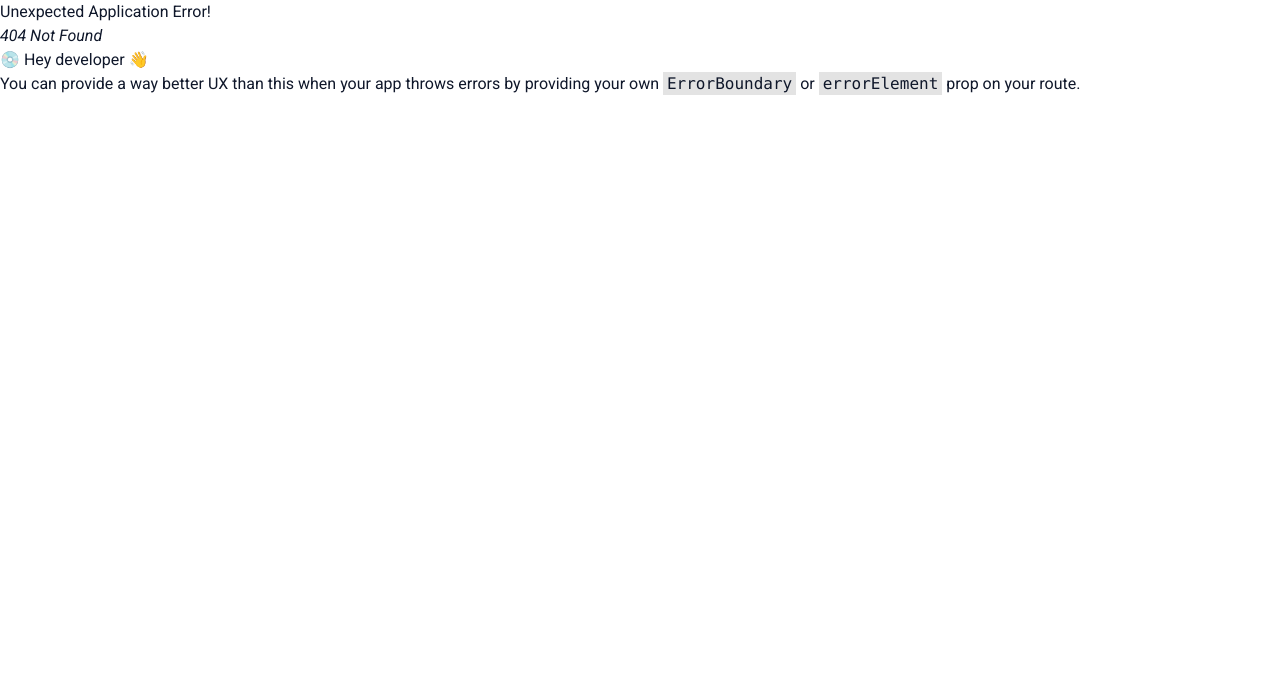
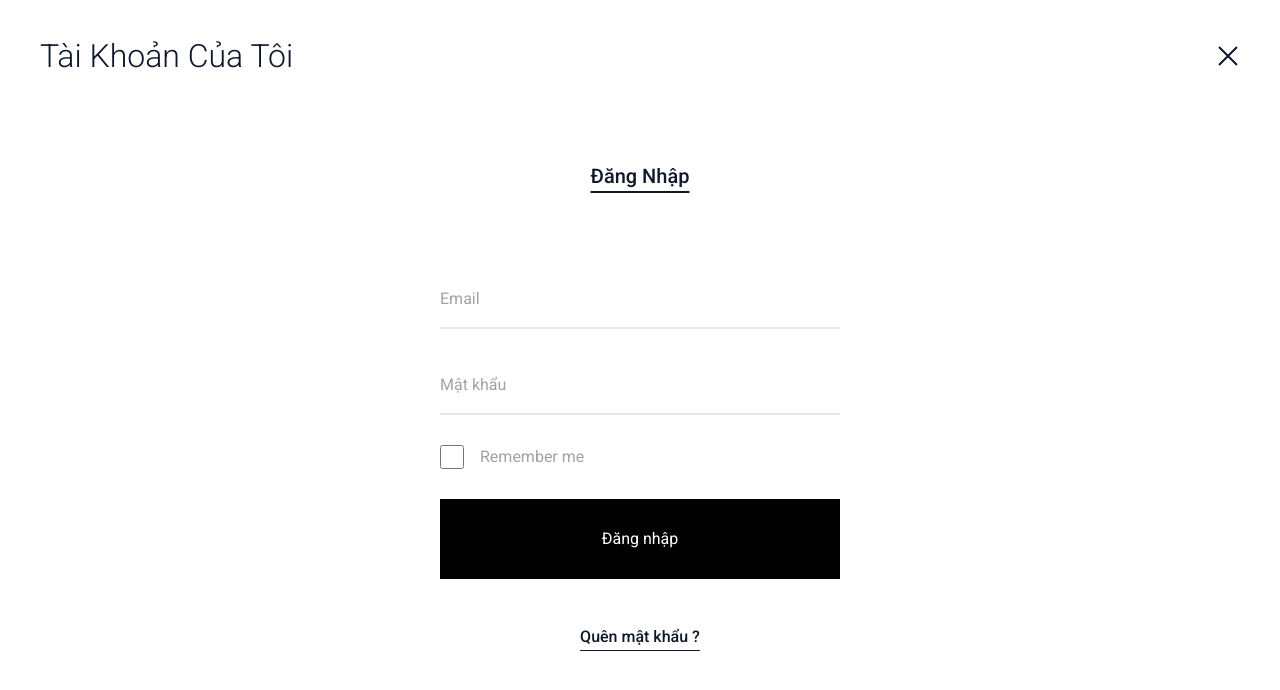
Before and after one commit to ductandev/FE_hokkaidovietnam, a React (Create React App) app in the folder hokaidovietnam_fontend_client/: page /login in a window 1280 px wide. Before the commit this address had no page. Shown: the top 690 px of the page. Built offline with nearby package versions, Linux system fonts and the light colour scheme.

Commit message:
feat: login-page

```diff
--- a/hokaidovietnam_fontend_client/src/Components/Input/Input.tsx
+++ b/hokaidovietnam_fontend_client/src/Components/Input/Input.tsx
@@ -13,13 +13,13 @@ interface InputProps {
 
 const Input: React.FC<InputProps> = ({
   id,
+  name,
   type = "text",
   placeholder,
   disabled,
   required,
   onInput,
   onBlur,
-  name,
 }) => {
 
   return (
--- /dev/null
+++ b/hokaidovietnam_fontend_client/src/Components/Input/InputFrm.tsx
@@ -0,0 +1,75 @@
+"use client";
+
+interface InputProps {
+    id: string;
+    label: string;
+    type?: string;
+    disabled?: boolean;
+    required?: boolean;
+    onInput: (e: React.ChangeEvent<any>) => any;
+    onBlur: (e: React.ChangeEvent<any>) => any;
+    name: string;
+}
+
+const InputFrm: React.FC<InputProps> = ({
+    id,
+    name,
+    label,
+    type = "text",
+    disabled,
+    required,
+    onInput,
+    onBlur,
+}) => {
+
+    return (
+        <div className="w-full relative">
+            <input
+                id={id}
+                name={name}
+                type={type}
+                disabled={disabled}
+                onInput={onInput}
+                onBlur={onBlur}
+                placeholder=" "
+                className={`
+                py-3
+                w-full
+                text-lg
+                border-b-2
+                focus:border-b-black
+
+                peer
+                transition
+                duration-700
+                outline-none
+                disabled:opacity-70
+                disabled:cursor-not-allowed
+            `}
+            />
+            <label
+                className={`
+                text-md
+                text-zinc-400
+
+                absolute
+                top-4
+                left-0
+                z-10
+
+                transform
+                duration-500
+                origin-[0]
+
+                -translate-y-7
+                peer-focus:-translate-y-7
+                peer-placeholder-shown:translate-y-0
+            `}
+            >
+                {label}
+            </label>
+        </div>
+    );
+};
+
+export default InputFrm;
--- a/hokaidovietnam_fontend_client/src/Pages/Contact/index.tsx
+++ b/hokaidovietnam_fontend_client/src/Pages/Contact/index.tsx
@@ -60,7 +60,6 @@ export default function Contact() {
             md:pt-12
             lg:pt-14
             xl:pt-[67px]
-
             `}
       >
         <div
--- a/hokaidovietnam_fontend_client/src/Pages/Login/index.tsx
+++ b/hokaidovietnam_fontend_client/src/Pages/Login/index.tsx
@@ -1,9 +1,132 @@
-import React from 'react'
+import InputFrm from "@/Components/Input/InputFrm";
+import { GrClose } from "react-icons/gr";
+
+import { useFormik } from "formik";
+import * as yup from "yup";
 
 
+export interface UserLoginFrm {
+    email: string;
+    password: string;
+    remember: boolean;
+}
 
 export default function Login() {
+
+    const loginFrm = useFormik<UserLoginFrm>({
+        initialValues: {
+            email: "",
+            password: "",
+            remember: false,
+        },
+        validationSchema: yup.object().shape({
+            email: yup
+                .string()
+                .required("Email không được bỏ trống!")
+                .email("Email không hợp lệ!"),
+            password: yup
+                .string()
+                .required("Password không được bỏ trống!")
+                .min(6, "Password phải từ 6 đến 32 ký tự.")
+                .max(32, "Password phải từ 6 đến 32 ký tự."),
+            remember: yup
+                .boolean()
+        }),
+        onSubmit: (values: UserLoginFrm) => {
+            console.log(values)
+            // const actionApi = loginAsyncAction(values);
+            // dispatch(actionApi);
+        },
+    });
+
     return (
-        <div>Login</div>
-    )
+        <div>
+            <div className="flex justify-between items-center p-10">
+                <h2 className="text-[32px] leading-none font-light">Tài Khoản Của Tôi</h2>
+                <a href="/">
+                    <GrClose className="w-6 h-6" />
+                </a>
+            </div>
+
+            <div className="container mx-auto pt-[50px] leading-none">
+                <h2
+                    className={`
+                    text-xl
+                    text-center
+                    font-medium
+                    pb-[10px]
+                    underline
+                    underline-offset-8
+                    mb-[75px]
+                    `}>Đăng Nhập
+                </h2>
+
+                <form
+                    className="w-[400px] max-w-full mx-auto"
+                    onSubmit={loginFrm.handleSubmit}
+                >
+                    <div className="mb-[32px]">
+                        <InputFrm
+                            id="email"
+                            name="email"
+                            label="Email"
+                            required
+                            onInput={loginFrm.handleChange}
+                            onBlur={loginFrm.handleChange}
+                            disabled={false}
+                        />
+                        {loginFrm.errors.email && (
+                            <p className="text-rose-500 text-sm mt-1">{loginFrm.errors.email}</p>
+                        )}
+                    </div>
+                    <div className="mb-[30px]">
+                        <InputFrm
+                            id="password"
+                            name="password"
+                            type="password"
+                            label="Mật khẩu"
+                            required
+                            onInput={loginFrm.handleChange}
+                            onBlur={loginFrm.handleChange}
+                            disabled={false}
+                        />
+                        {loginFrm.errors.password && (
+                            <p className="text-rose-500 text-sm mt-1">{loginFrm.errors.password}</p>
+                        )}
+                    </div>
+                    <div className='mb-[30px] flex items-center'>
+                        <input
+                            id='remember'
+                            name='remember'
+                            type='checkbox'
+                            className="w-6 h-6 bg-[#e4e6eb] me-2"
+                            style={{ border: "1px solid #e4e6eb" }}
+                            onInput={loginFrm.handleChange}
+                            onBlur={loginFrm.handleChange}
+                        />
+                        <label htmlFor='remember' className='select-none ml-2 text-zinc-400'>Remember me</label>
+                    </div>
+
+                    <button
+                        type="submit"
+                        disabled={!loginFrm.isValid}
+                        className="w-full bg-black text-white h-[80px]"
+                    >
+                        Đăng nhập
+                    </button>
+                </form>
+
+                <div className="mt-[50px] mb-[30px]">
+                    <h3
+                        className="
+                        text-center
+                        font-medium
+                        underline
+                        underline-offset-8">
+                        Quên mật khẩu ?
+                    </h3>
+                </div>
+            </div>
+        </div>
+    );
 }
--- a/hokaidovietnam_fontend_client/src/Pages/index.ts
+++ b/hokaidovietnam_fontend_client/src/Pages/index.ts
@@ -4,9 +4,7 @@ import ContactPage from "./Contact";
 import ProductDetailPage from "./ProductDetail";
 import ProductListPage from "./ProductList";
 import HomePage from "./Home";
-import LoginPage from "./Login"
 import ProfilePage from "./Profile";
-import RegisterPage from "./Register";
 import SearchPage from "./Search";
 import PaymentPage from "./Payments"
 import MediaPage from "./Media";
@@ -18,9 +16,7 @@ export {
     ProductDetailPage,
     ProductListPage,
     HomePage,
-    LoginPage,
     ProfilePage,
-    RegisterPage,
     SearchPage,
     PaymentPage,
     MediaPage,
```
Also changed, not shown: hokaidovietnam_fontend_client/src/routers/router.tsx (+10 -2 lines).
